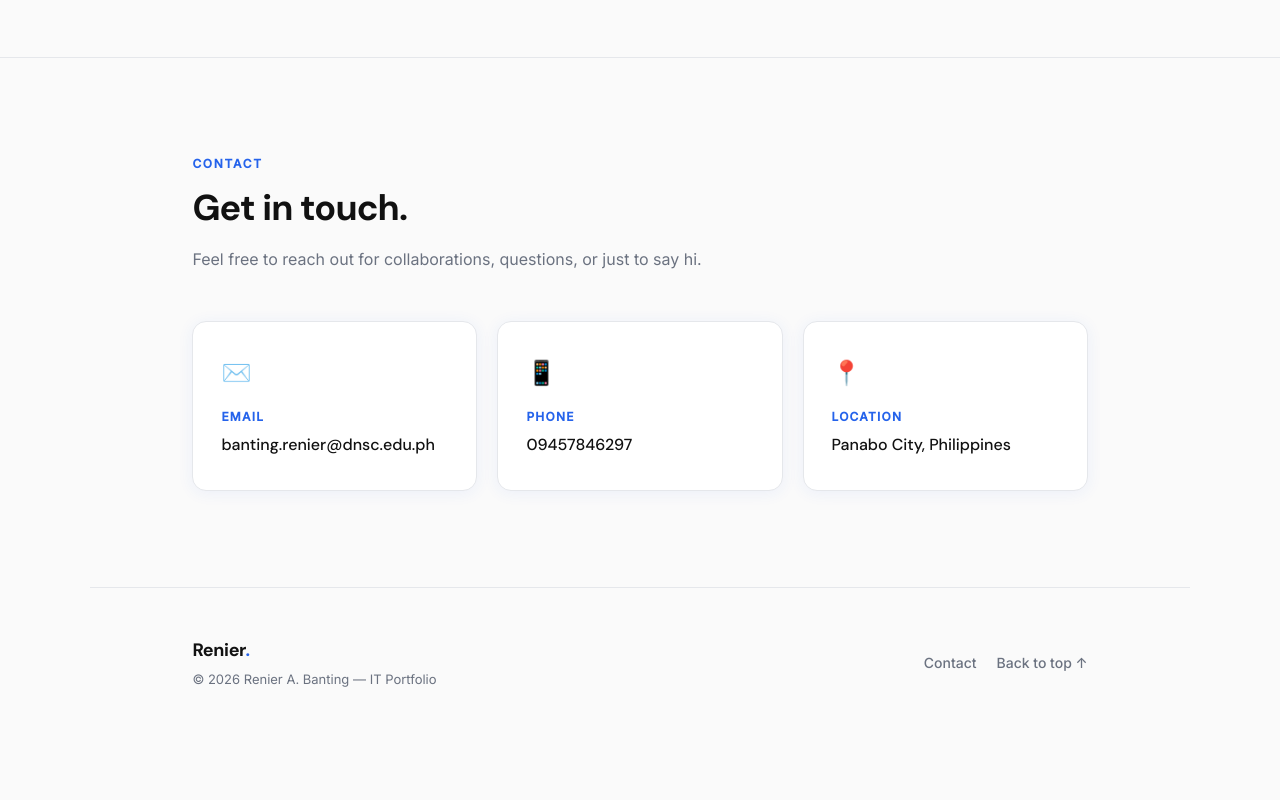
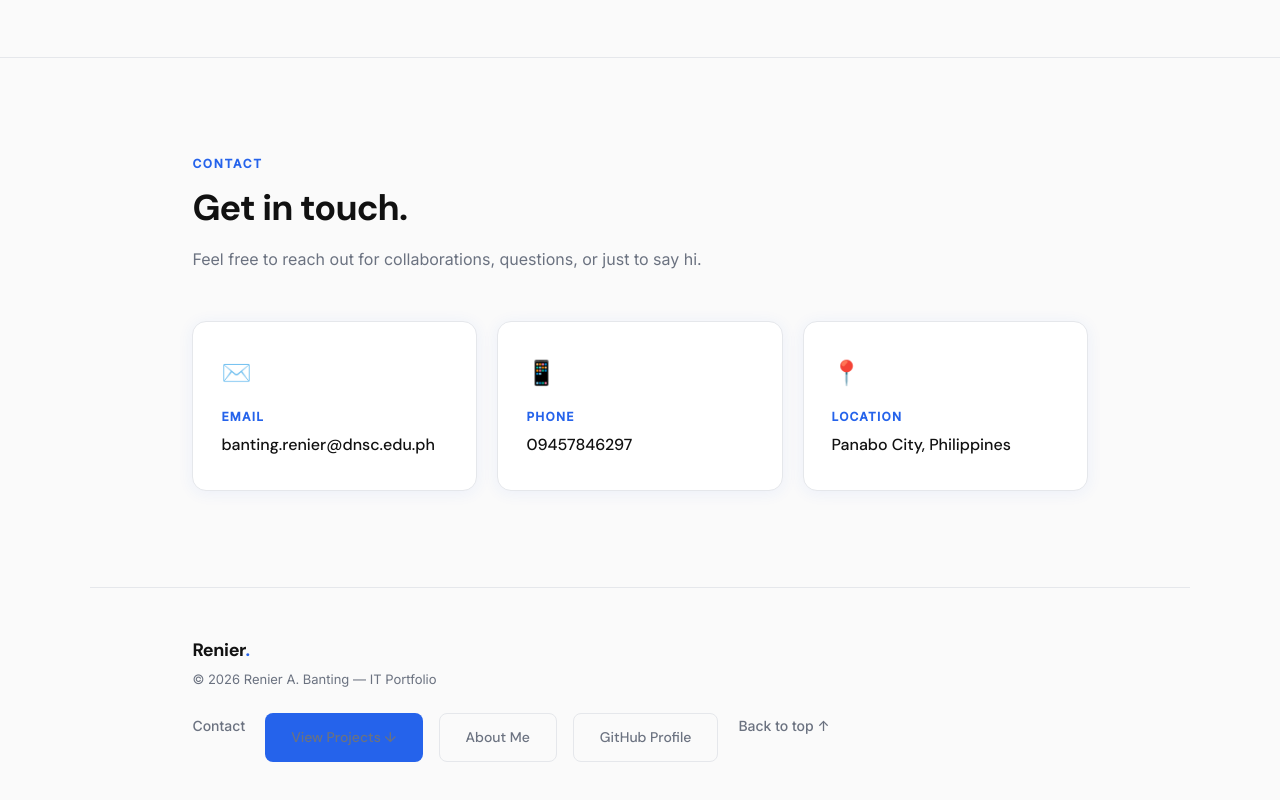
Before and after one commit to bantingrenier-maker/bantingrenier-maker, a plain HTML site: page index.html in a window 1280 px wide. Shown: the part 3317-4117 px from the top of the page. Before the commit the page ends 4054 px from the top, so only its background shows below. Drawn offline with Linux system fonts and the light colour scheme.

Commit message:
Add hero actions with project and GitHub links

```diff
--- a/index.html
+++ b/index.html
@@ -264,6 +264,16 @@
     </div>
     <ul class="footer-links">
       <li><a href="#contact">Contact</a></li>
+      <div class="hero-actions">
+    <a class="btn-primary" href="#projects">View Projects ↓</a>
+    <a class="btn-outline" href="#about">About Me</a>
+    <a class="btn-outline"
+       href="https://github.com/bantingrenier-maker"
+       target="_blank"
+       rel="noopener noreferrer">
+       GitHub Profile
+    </a>
+</div>
       <li><a href="#hero">Back to top ↑</a></li>
     </ul>
   </footer>
```
